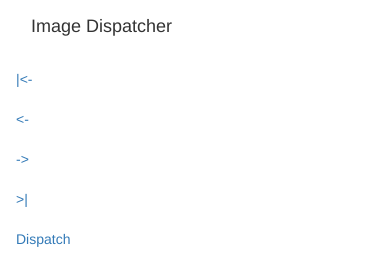
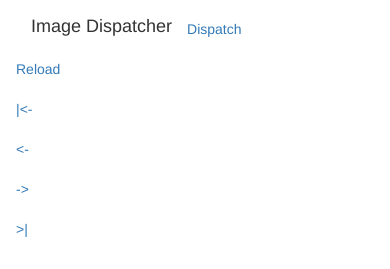
Before and after one commit to fabricejourdan/image_dispatcher, a Flask app: template templates/imageview.html in a window 390 px wide. Shown: the top 269 px of the page. Run offline with Flask 2, Linux system fonts and the light colour scheme; the template is opened without the code that fills it, so the values that code supplies are empty; parts of the project's set-up code (start-up, migrations or seed data) failed here and were passed over; some libraries are stand-ins or nearby versions.

Commit message:
improvment

```diff
--- a/templates/imageview.html
+++ b/templates/imageview.html
@@ -8,30 +8,35 @@
     <nav class="navbar">
         <div class="navbar-header">
             <span class="navbar-brand">{{ config.APPNAME }}</span>
+            <ul class="nav navbar-nav">
+                <li><a href="/dispatch">Dispatch</a></li>
+                <li><a href="/reload">Reload</a></li>
+                <li><a href="/">|<-</a></li>
+                <li><a href="/{{pager.prev}}"><-</a></li>
+                <li><a href="/{{pager.next}}">-></a></li>
+                <li><a href="/{{pager.count-1}}">>|</a></li>
+            </ul>
         </div>
         <ul class="nav navbar-nav">
-            <li><a href="/">|<-</a></li>
-            <li><a href="/{{pager.prev}}"><-</a></li>
-            <li><a href="/{{pager.next}}">-></a></li>
-            <li><a href="/{{pager.count-1}}">>|</a></li>
-            <li><a href="/dispatch">Dispatch</a></li>
-            <li><a href="/reload">Reload</a></li>
-            <li><a href="">------</a></li>
+            <!--<li><a href="/">|<-</a></li>-->
+            <!--<li><a href="/{{pager.prev}}"><-</a></li>-->
             {% for label in labels %}
             <li><a href="/{{pager.current}}/{{loop.index}}"><b>{{ label }}</b></a></li>
             {% endfor %}
-            <li><a href="">------</a></li>
-            {% include 'links.html' %}
+            <!--<li><a href="/{{pager.next}}">-></a></li>-->
+            <!--<li><a href="/{{pager.count-1}}">>|</a></li>-->
+
+            <!--{% include 'links.html' %}-->
         </ul>
     </nav>
 
     <div class="row">
-        <div class="col-md-6">
+        <div class="col-sm-9">
             <img src="{{ url_for('display_image', filepath=data.path) }}" class="img-responsive center-block" alt="">
             <img src="{{ url_for('static', filename='/'+data.name) }}" class="img-responsive center-block" alt="">
         </div>
-        <div class="col-md-6">
-            <h2>{{data.name}}</h2>
+        <div class="col-sm-3">
+            <!--<h2>{{data.name}}</h2>-->
             {% include 'table.html' %}
         </div>
     </div>
```
Also changed, not shown: app.py (+10 -2 lines).
